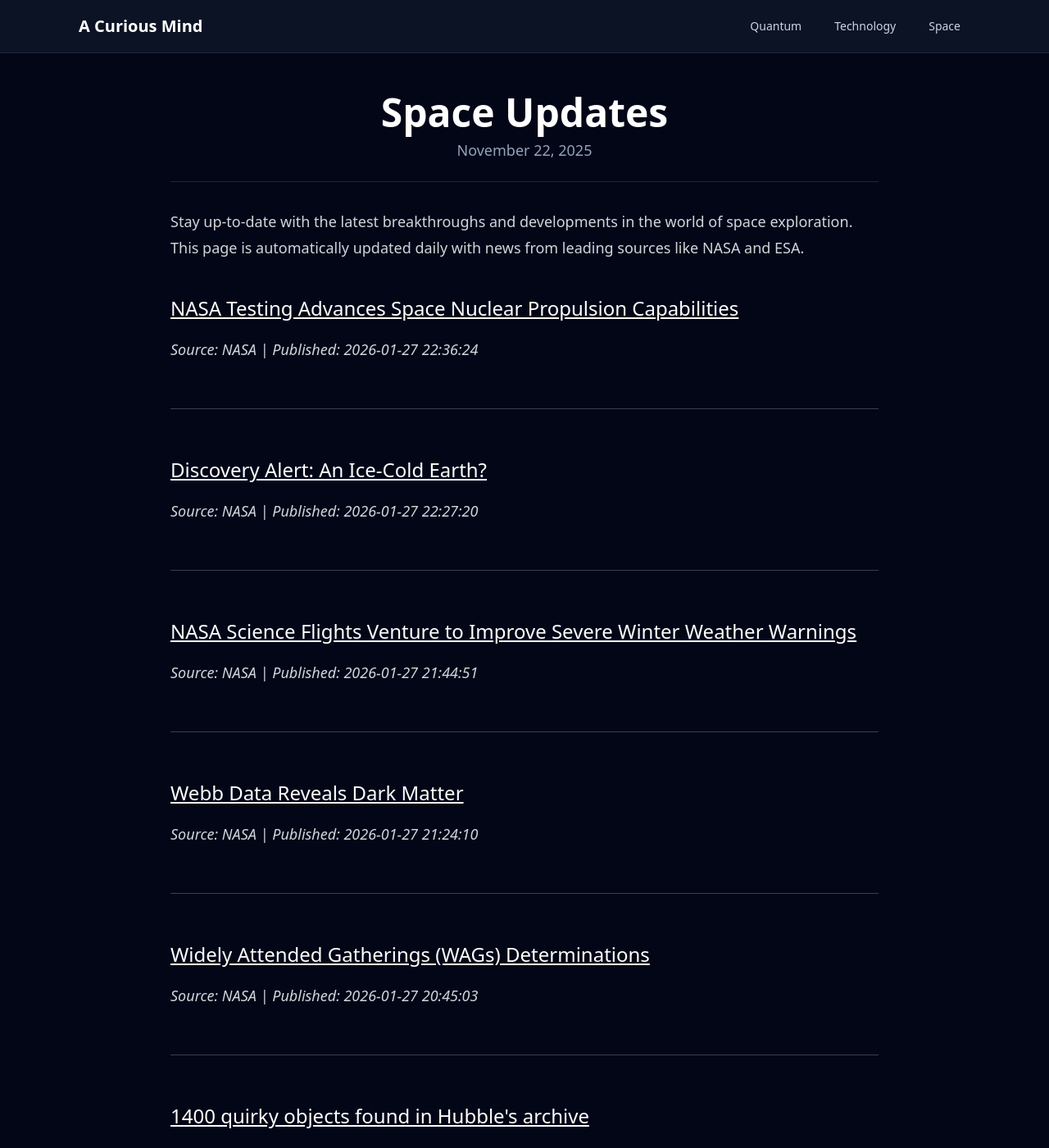
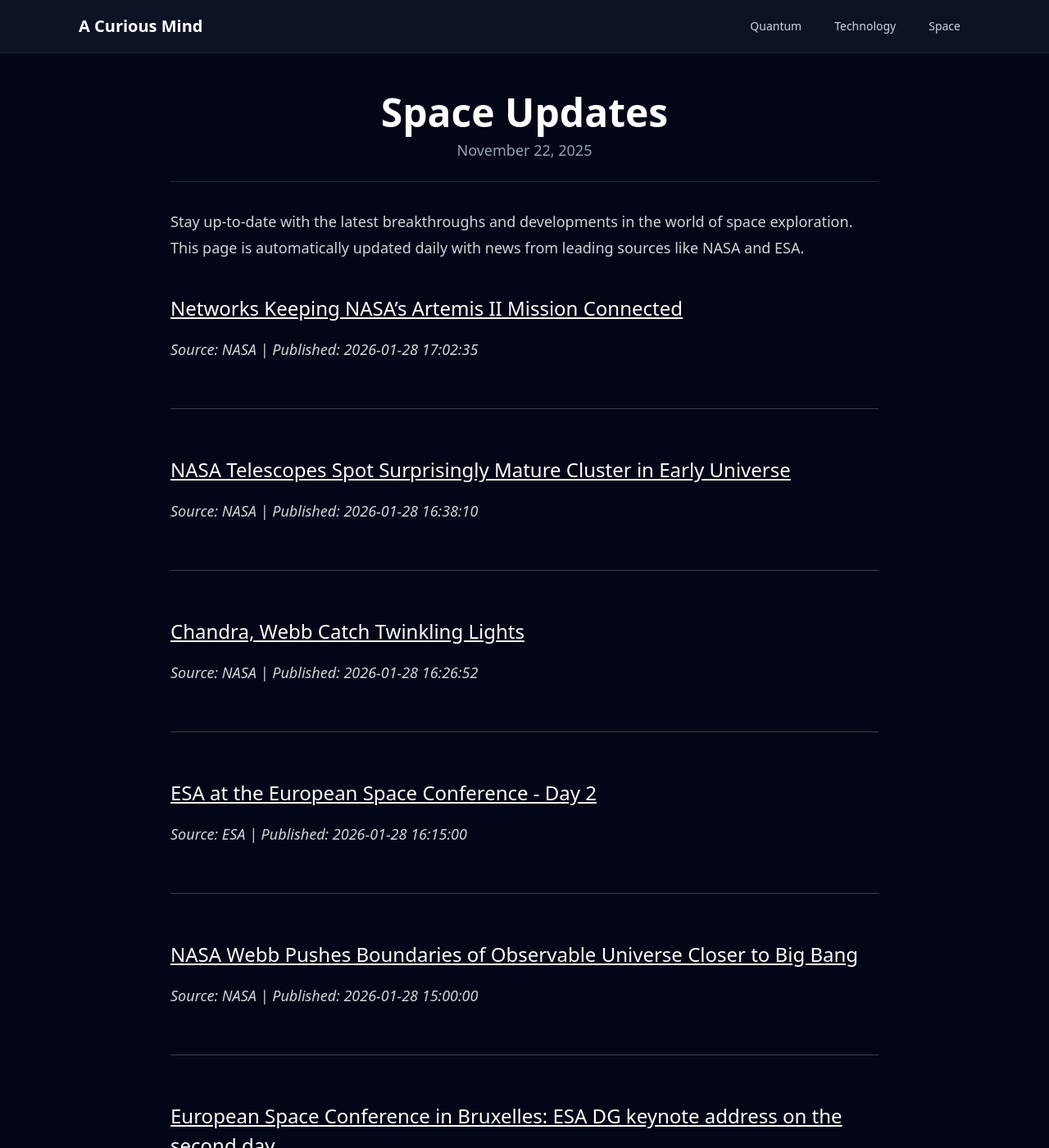
Before and after one commit to onehl7/onehl7.github.io, a Jekyll site: the page built from _posts/2025-11-22-space-updates.md, in a window 1280 px wide and 1400 px high. Shown: the whole window at 82% size. Built offline with Jekyll 4.4.1, drawn with Linux system fonts in a browser that asks for light colours; nearby versions of some CDN libraries; some of the changed text lies outside the part shown.

Commit message:
Update space news data

```diff
--- a/_data/space_news.json
+++ b/_data/space_news.json
@@ -1,33 +1,45 @@
 [
   {
     "source": "NASA",
-    "title": "NASA Testing Advances Space Nuclear Propulsion Capabilities",
-    "link": "https://www.nasa.gov/directorates/stmd/tech-demo-missions-program/space-nuclear-propulsion-snp/nasa-testing-advances-space-nuclear-propulsion-capabilities/",
-    "published": "2026-01-27 22:36:24"
+    "title": "Networks Keeping NASA\u2019s Artemis II Mission Connected",
+    "link": "https://www.nasa.gov/missions/artemis/networks-keeping-nasas-artemis-ii-mission-connected/",
+    "published": "2026-01-28 17:02:35"
   },
   {
     "source": "NASA",
-    "title": "Discovery Alert: An Ice-Cold Earth?",
-    "link": "https://science.nasa.gov/universe/exoplanets/discovery-alert-an-ice-cold-earth/",
-    "published": "2026-01-27 22:27:20"
+    "title": "NASA Telescopes Spot Surprisingly Mature Cluster in Early Universe",
+    "link": "https://www.nasa.gov/missions/chandra/nasa-telescopes-spot-surprisingly-mature-cluster-in-early-universe/",
+    "published": "2026-01-28 16:38:10"
   },
   {
     "source": "NASA",
-    "title": "NASA Science Flights Venture to Improve Severe Winter Weather Warnings",
-    "link": "https://www.nasa.gov/missions/airborne-science/nasa-science-flights-venture-to-improve-severe-winter-weather-warnings/",
-    "published": "2026-01-27 21:44:51"
+    "title": "Chandra, Webb Catch Twinkling Lights",
+    "link": "https://www.nasa.gov/image-article/chandra-webb-catch-twinkling-lights/",
+    "published": "2026-01-28 16:26:52"
+  },
+  {
+    "source": "ESA",
+    "title": "ESA at the European Space Conference - Day 2",
+    "link": "https://www.esa.int/About_Us/Corporate_news/ESA_at_the_European_Space_Conference_-_Day_2",
+    "published": "2026-01-28 16:15:00"
   },
   {
     "source": "NASA",
-    "title": "Webb Data Reveals Dark Matter",
-    "link": "https://science.nasa.gov/photojournal/webb-data-reveals-dark-matter/",
-    "published": "2026-01-27 21:24:10"
+    "title": "NASA Webb Pushes Boundaries of Observable Universe Closer to Big Bang",
+    "link": "https://science.nasa.gov/missions/webb/nasa-webb-pushes-boundaries-of-observable-universe-closer-to-big-bang/",
+    "published": "2026-01-28 15:00:00"
+  },
+  {
+    "source": "ESA",
+    "title": "European Space Conference in Bruxelles: ESA DG keynote address on the second day",
+    "link": "https://www.esa.int/ESA_Multimedia/Videos/2026/01/European_Space_Conference_in_Bruxelles_ESA_DG_keynote_address_on_the_second_day",
+    "published": "2026-01-28 12:30:00"
   },
   {
     "source": "NASA",
-    "title": "Widely Attended Gatherings (WAGs) Determinations",
-    "link": "https://www.nasa.gov/organizations/nasa-ethics-advice-for-widely-attended-gatherings-wags/",
-    "published": "2026-01-27 20:45:03"
+    "title": "Snow Buries the U.S. Interior\u00a0and East",
+    "link": "https://science.nasa.gov/earth/earth-observatory/snow-buries-the-u-s-interior-and-east/",
+    "published": "2026-01-28 05:01:00"
   },
   {
     "source": "ESA",
@@ -43,18 +55,6 @@
   },
   {
     "source": "ESA",
-    "title": "ESA at the European Space Conference - Day 1",
-    "link": "https://www.esa.int/About_Us/Corporate_news/ESA_at_the_European_Space_Conference_-_Day_1",
-    "published": "2026-01-27 13:01:00"
-  },
-  {
-    "source": "ESA",
-    "title": "Europe\u2019s next-generation weather satellite sends back first images",
-    "link": "https://www.esa.int/Applications/Observing_the_Earth/Meteorological_missions/meteosat_third_generation/Europe_s_next-generation_weather_satellite_sends_back_first_images",
-    "published": "2026-01-27 09:30:00"
-  },
-  {
-    "source": "ESA",
     "title": "\u03b5psilon",
     "link": "https://www.esa.int/Science_Exploration/Human_and_Robotic_Exploration/epsilon",
     "published": "2026-01-21 12:54:00"
```
